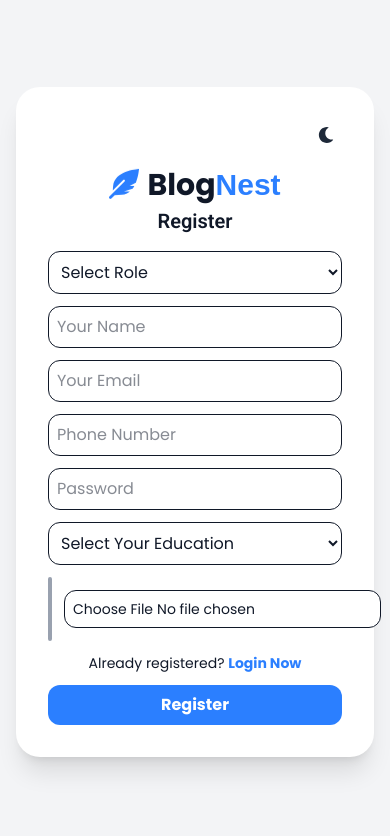
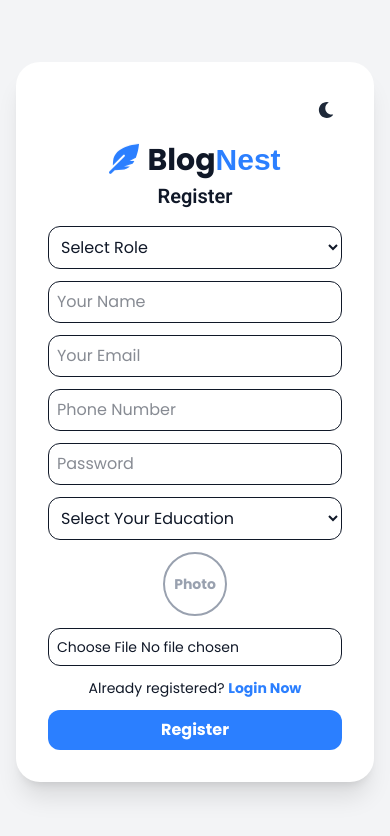
Before and after one commit to palashsarkar2003/blognest, a React (Vite) app in the folder frontend/: page /register in a window 390 px wide. Shown: the top 836 px of the page. Built offline with nearby package versions, Linux system fonts and the light colour scheme; no server answers.

Commit message:
updted Register

```diff
--- a/frontend/src/pages/Register.jsx
+++ b/frontend/src/pages/Register.jsx
@@ -408,8 +408,8 @@ function Register() {
           </select>
 
           {/* Photo Upload */}
-          <div className="flex items-center space-x-3">
-            <div className="w-16 h-16 rounded-full overflow-hidden border-2 border-gray-400">
+          <div className="flex flex-col sm:flex-row items-center sm:space-x-3 space-y-3 sm:space-y-0">
+            <div className="w-16 h-16 rounded-full overflow-hidden border-2 border-gray-400 flex-shrink-0">
               {photoPreview ? (
                 <img
                   src={photoPreview}
@@ -430,7 +430,7 @@ function Register() {
                 darkMode
                   ? "bg-gray-700 text-gray-100"
                   : "bg-white text-gray-900"
-              } flex-1 p-2 border rounded-xl text-sm`}
+              } flex-1 max-w-full p-2 border rounded-xl text-sm`}
             />
           </div>
 
```
